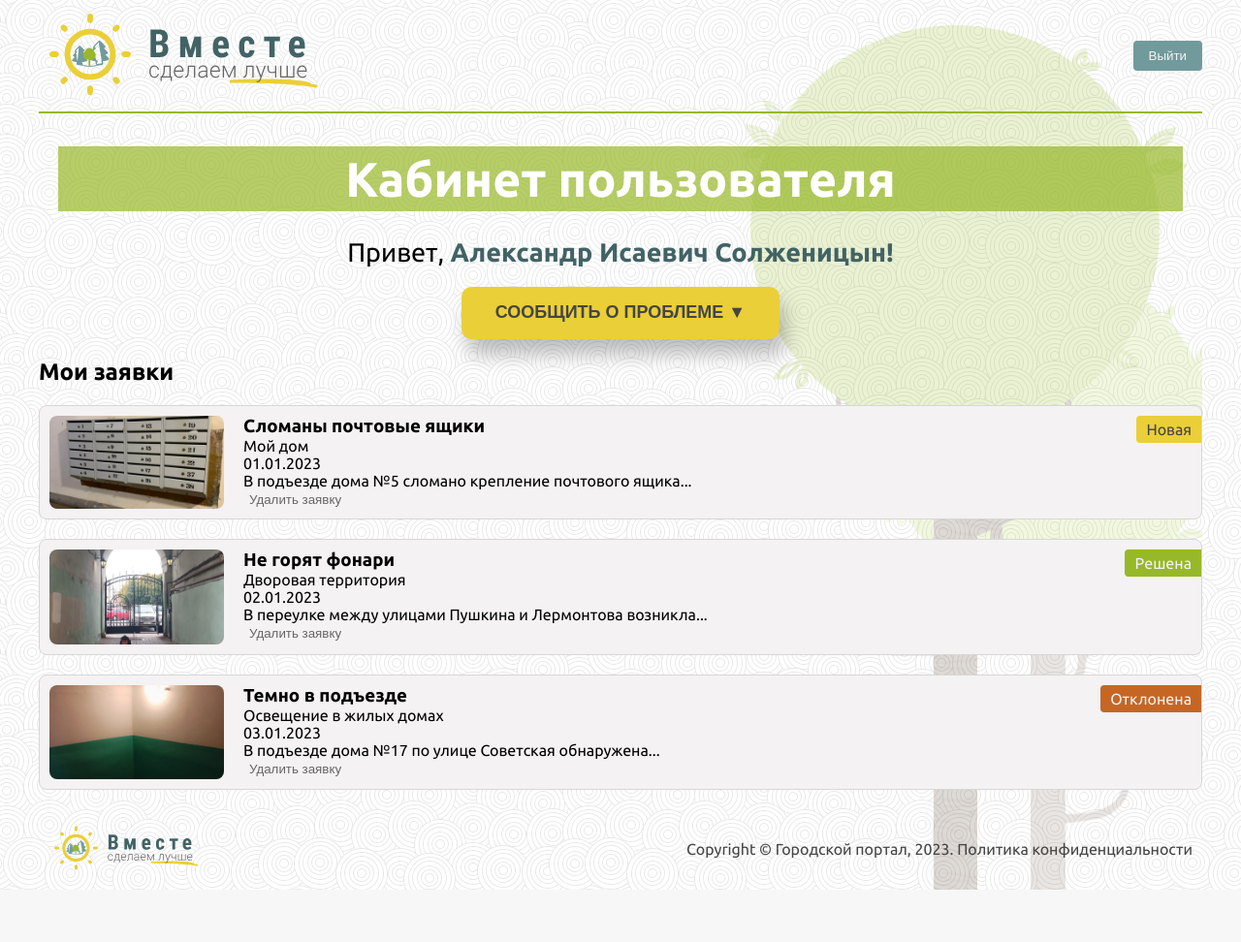
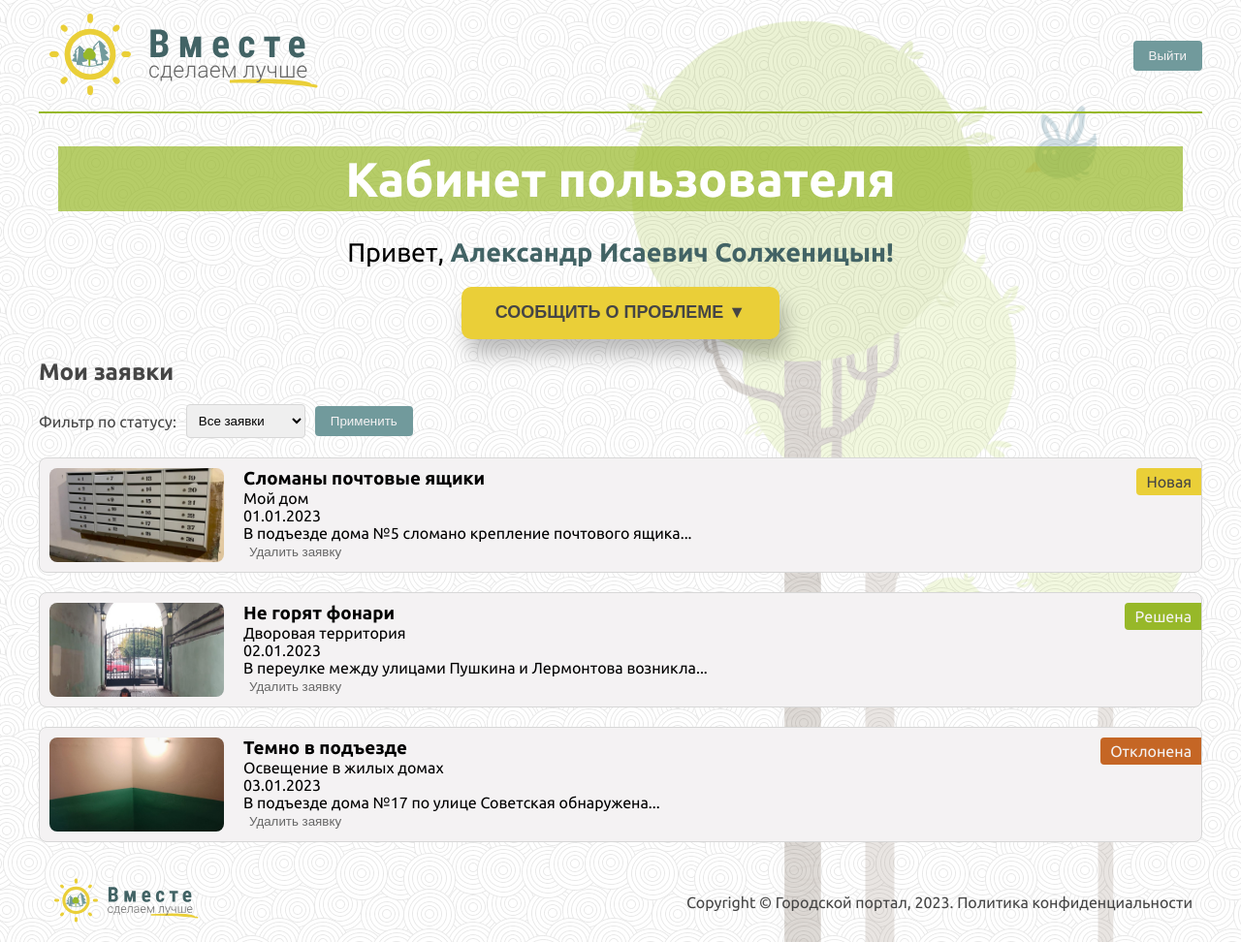
Before and after one commit to fox67rus/web, a PHP site: page /user.html in a window 1280 px wide. Shown: the whole page at 97% size. Before the commit the page ends 918 px from the top, so only its background shows below. Run offline with PHP 8.4, Linux system fonts and the light colour scheme.

Commit message:
фильтрация заявок с помощью jQuery

```diff
--- a/portal/css/styles.css
+++ b/portal/css/styles.css
@@ -45,6 +47,7 @@ body {
     margin: 0 auto;
     background-image: url("../img/tree.png");
     background-repeat: no-repeat;
+    background-size: 100%;
     min-height: 100vh;
 }
 
@@ -480,9 +498,41 @@ footer {
     margin-top: 20px;
 }
 
-.user-requests h2 {
+.user-requests-section  h2 {
     color: var(--grey-super-dark);
 }
+/****** блок фильтрации ***********/
+.filter-section {
+    margin-bottom: 20px;
+    display: flex;
+    align-items: center;
+}
+
+.filter-section label {
+    margin-right: 10px;
+    color: var(--grey-super-dark);
+}
+
+#statusFilter {
+    padding: 8px;
+    border-radius: 4px;
+    border: 1px solid var(--grey-light);
+    margin-right: 10px;
+}
+
+#applyFilter {
+    background-color: var(--nautilus-medium);
+    color: var(--grey-super-light);
+    border: none;
+    padding: 8px 16px;
+    border-radius: 4px;
+    cursor: pointer;
+}
+
+#applyFilter:hover {
+    background-color: var(--nautilus-dark);
+}
+/*****************/
 
 .user-requests .user-request {
     display: flex;
--- a/portal/js/user.js
+++ b/portal/js/user.js
@@ -15,7 +15,33 @@ $(document).ready(function () {
         }, 700);
     });
 
+// Обработчик для кнопки "Применить" фильтра по статусу
+    $('#applyFilter').on('click', function() {
+        var selectedStatus = $('#statusFilter').val();
 
+        try {
+            // Ваш код для применения фильтра (например, скрытие/показ определенных заявок)
+            if (selectedStatus === 'new') {
+                // Показать только новые заявки
+                $('.user-request').hide();
+                $('.status.new').closest('.user-request').show();
+            } else if (selectedStatus === 'resolved') {
+                // Показать только решенные заявки
+                $('.user-request').hide();
+                $('.status.resolved').closest('.user-request').show();
+            } else if (selectedStatus === 'rejected') {
+                // Показать только отклоненные заявки
+                $('.user-request').hide();
+                $('.status.rejected').closest('.user-request').show();
+            } else {
+                // Показать все заявки
+                $('.user-request').show();
+            }
+        } catch (error) {
+            console.error('Произошла ошибка:', error);
+        }
+
+    });
 
 
 });
--- a/portal/user.html
+++ b/portal/user.html
@@ -45,8 +45,11 @@
                 <option value="Другое">Другое</option>
             </select>
 
-            <label for="problemPhoto">Добавить фото:</label>
-            <p>Добавьте фото, демонстрирующее проблему в формате jpg, jpeg, png, bmp. Максимальный размер 10 Мб</p>
+            <label for="problemPhoto">
+                Добавить фото:
+                <span>Изображение в формате jpg, jpeg, png, bmp. Максимальный размер 10 Мб</span>
+            </label>
+
             <input type="file" id="problemPhoto" name="problemPhoto">
 
             <button type="submit">Сообщить о проблеме</button>
@@ -55,6 +58,16 @@
 
     <section class="user-requests-section">
         <h2>Мои заявки</h2>
+        <div class="filter-section">
+            <label for="statusFilter">Фильтр по статусу:</label>
+            <select id="statusFilter">
+                <option value="all">Все заявки</option>
+                <option value="new">Новые</option>
+                <option value="resolved">Решенные</option>
+                <option value="rejected">Отклоненные</option>
+            </select>
+            <button id="applyFilter">Применить</button>
+        </div>
         <div class="user-requests">
             <div class="user-request">
                 <img src="img/problems/problem1-after.jpg" alt="Фото проблемы 1">
```
Also changed, not shown: other parts of portal/css/styles.css (+38 -21 lines). Lines whose indentation alone changed are shown as unchanged.
